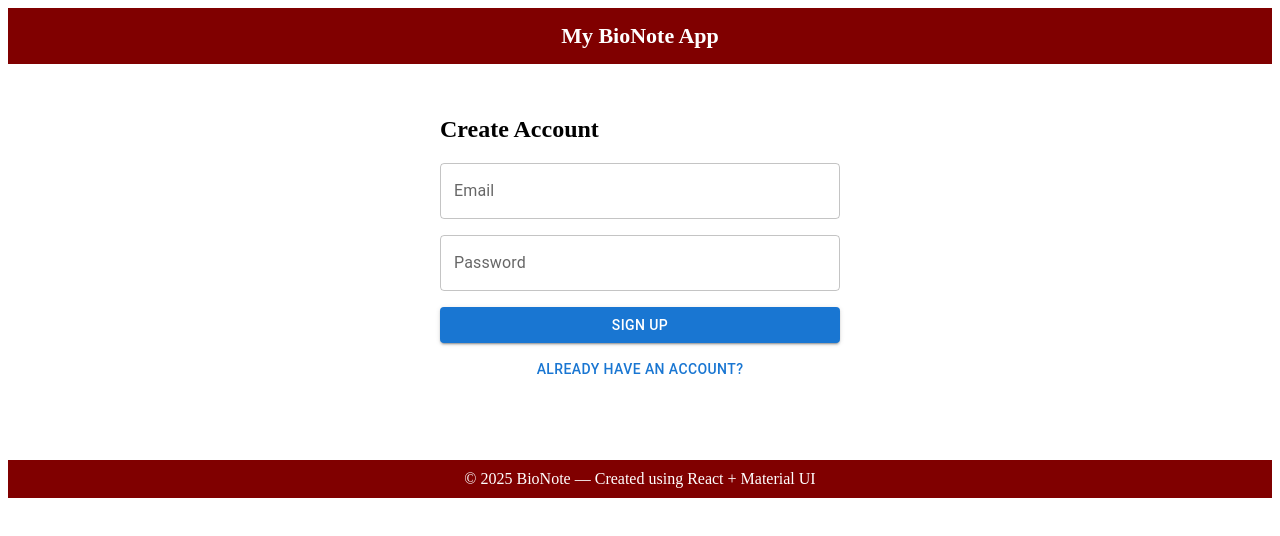
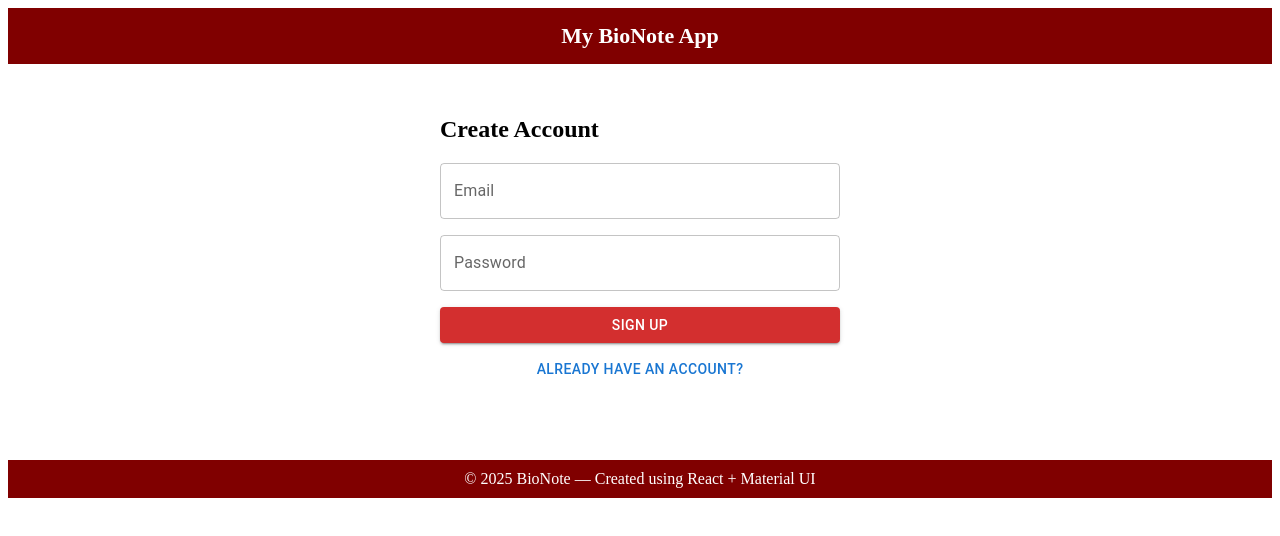
Before and after one commit to MitchoySan/finaloutput-react, a React (Vite) app in the folder my-react-app/: page /signup in a window 1280 px wide. Shown: the top 536 px of the page. Built offline with nearby package versions, Linux system fonts and the light colour scheme.

Commit message:
Update SignUp_MUI.jsx

```diff
--- a/my-react-app/src/components/SignUp_MUI.jsx
+++ b/my-react-app/src/components/SignUp_MUI.jsx
@@ -16,14 +16,39 @@ export default function SignUp_MUI() {
     <Box sx={{ maxWidth: 400, mx: "auto", p: 4 }}>
       <h2>Create Account</h2>
 
-      <TextField label="Email" fullWidth sx={{ mb: 2 }}
-        onChange={(e)=> setAccount({...account, email:e.target.value})} />
+      <TextField
+        label="Email"
+        fullWidth
+        sx={{ mb: 2 }}
+        onChange={(e)=> setAccount({...account, email:e.target.value})}
+      />
 
-      <TextField label="Password" type="password" fullWidth sx={{ mb: 2 }}
-        onChange={(e)=> setAccount({...account, password:e.target.value})}/>
+      <TextField
+        label="Password"
+        type="password"
+        fullWidth
+        sx={{ mb: 2 }}
+        onChange={(e)=> setAccount({...account, password:e.target.value})}
+      />
 
-      <Button variant="contained" fullWidth onClick={register}>Sign Up</Button>
-      <Button fullWidth sx={{ mt: 1 }} onClick={()=>nav("/")}>Already have an account?</Button>
+      {/* 🔴 RED SIGN UP BUTTON */}
+      <Button
+        variant="contained"
+        fullWidth
+        onClick={register}
+        sx={{
+          backgroundColor: "#d32f2f",
+          "&:hover": {
+            backgroundColor: "#b71c1c"
+          }
+        }}
+      >
+        Sign Up
+      </Button>
+
+      <Button fullWidth sx={{ mt: 1 }} onClick={()=>nav("/")}>
+        Already have an account?
+      </Button>
     </Box>
   );
 }
```
